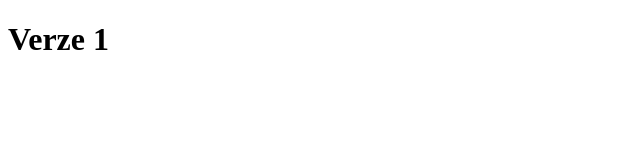
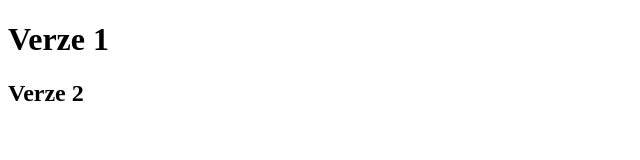
Before and after one commit to lucny/cary-mary, a plain HTML site: page index.html in a window 1280 px wide. Shown: the whole page, without its empty margins (0-640 px from the left). Drawn offline with Linux system fonts and the light colour scheme.

Commit message:
02-verze

```diff
--- a/index.html
+++ b/index.html
@@ -8,5 +8,6 @@
 </head>
 <body>
     <h1>Verze 1</h1>
+    <h2>Verze 2</h2>
 </body>
 </html>
```
